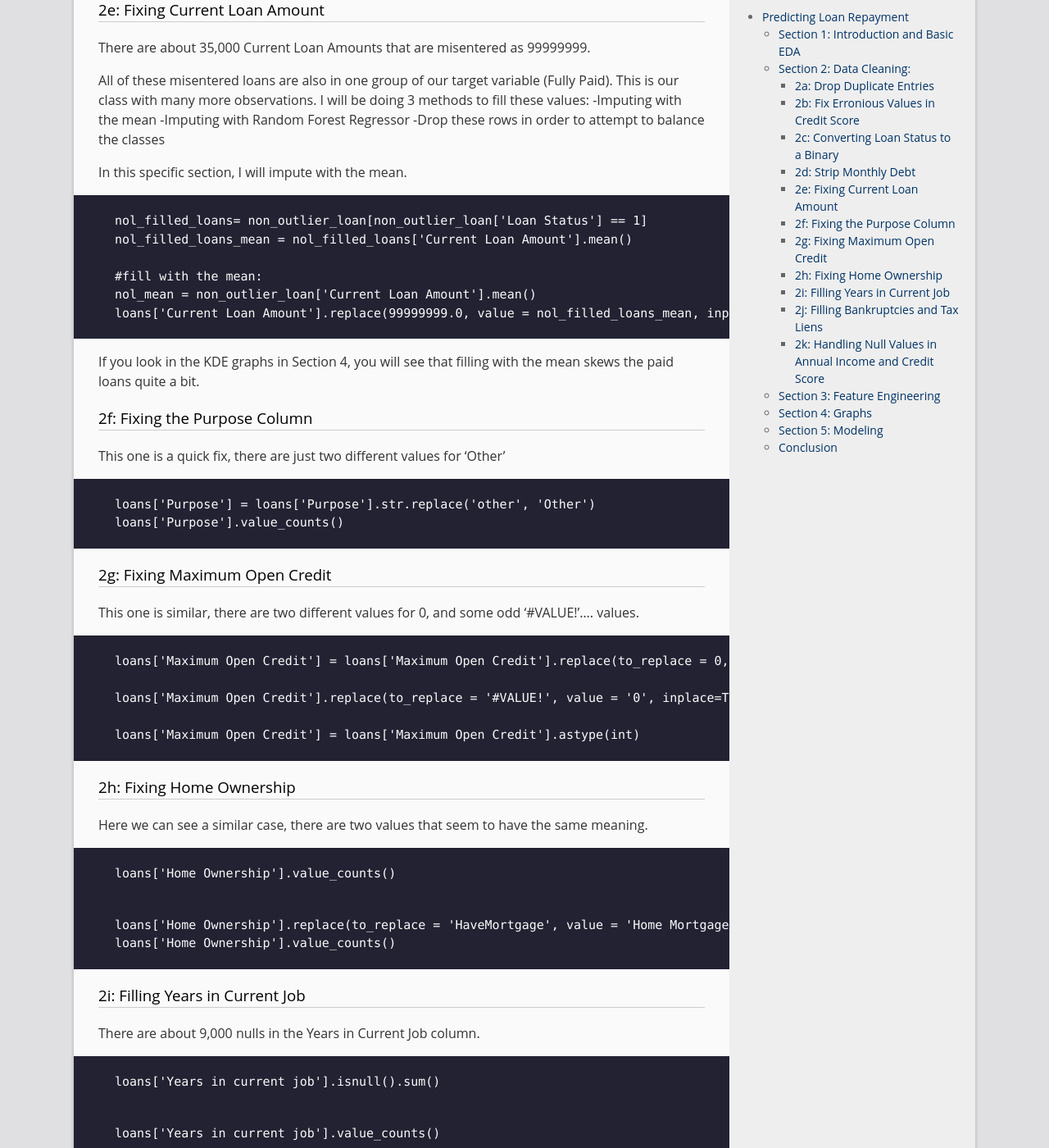
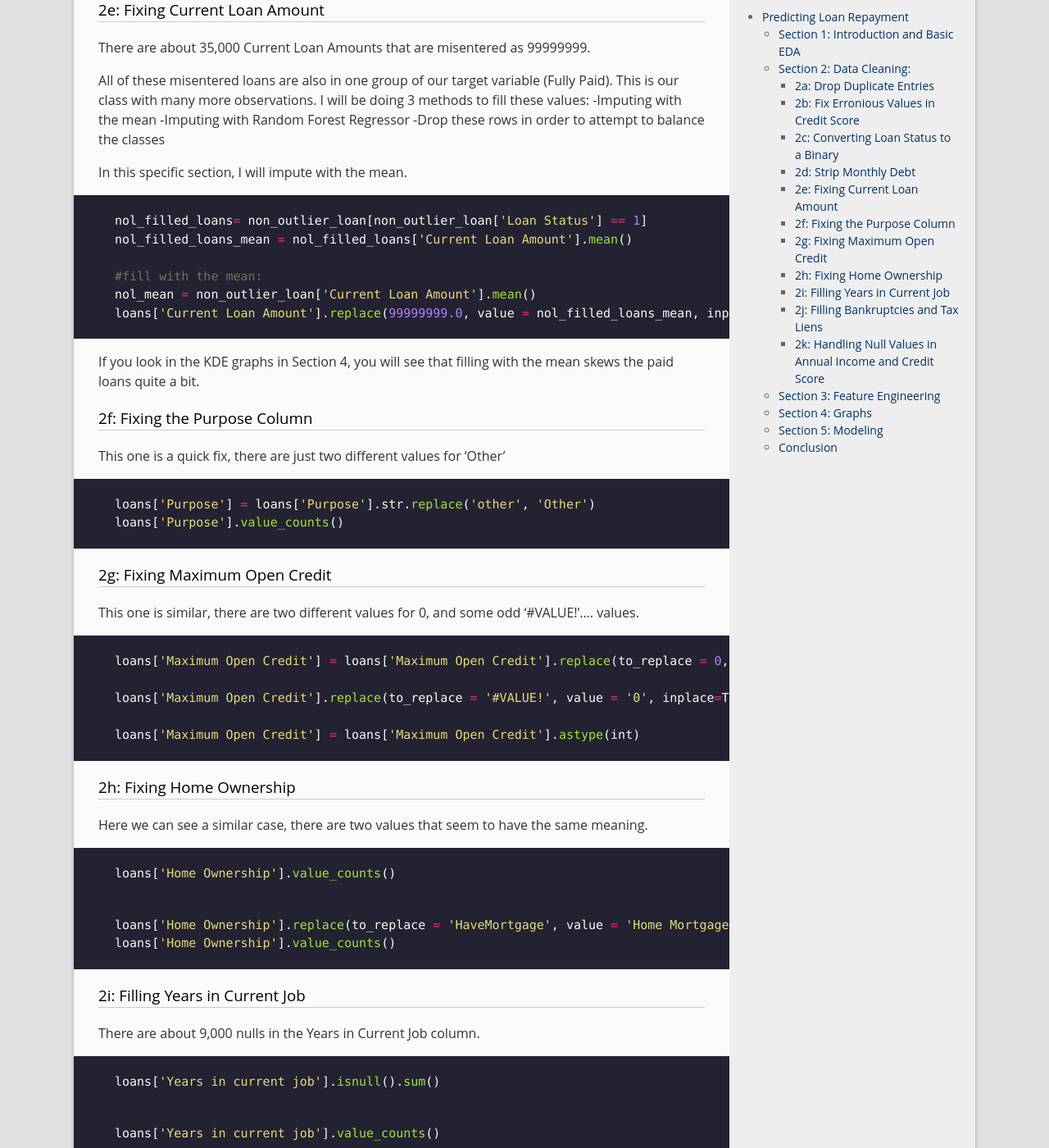
Before and after one commit to ChrisKoniniec/ChrisKoniniec.github.io, a Jekyll site: the page built from _posts/2018-12-08-Predicting-Loan-Repayment.md, in a window 1280 px wide and 1400 px high, scrolled down 2675 px. Shown: the whole window at 82% size. Built offline with Jekyll 4.4.1, drawn with Linux system fonts in a browser that asks for light colours; some of the changed text lies outside the part shown.

Commit message:
change code block formats

````diff
--- a/_posts/2018-12-08-Predicting-Loan-Repayment.md
+++ b/_posts/2018-12-08-Predicting-Loan-Repayment.md
@@ -11,7 +11,7 @@ Predicting Loan Repayment
 
 The Business case for this problem is that a bank wants us to generate a list of questions for them to ask potential customers in order to predict whether or not their loans will be repaid.
 
-```
+```python
 #import libraries
 import pandas as pd
 import numpy as np
@@ -72,7 +72,7 @@ After looking through all the variables and their types, below is a list of thin
 
 Some of these values are not just duplicates, but triplets or quadruplets, so we have to sort by LoanID when we drop them.
 
-```
+```python
 loans.drop_duplicates(subset='Loan ID', inplace = True)
 ```
 
@@ -80,7 +80,7 @@ loans.drop_duplicates(subset='Loan ID', inplace = True)
 
 We can fix this with a simple list comprehension
 
-```
+```python
 loans['Credit Score'] = [score/10 if score > 800 for score in loans['Credit Score']]
 
 loans['Credit Score'].describe()
@@ -89,13 +89,13 @@ loans['Credit Score'].describe()
 
 ### 2c: Converting Loan Status to a Binary
 
-```
+```python
 loans['Loan Status'].value_counts()
 ```
 
 Here we see that our target variable is imbalanced (there are 176,000 fully paid loans and 40,000 unpaid loans). This will create some inaccuracy in our model later. It can be (mostly)solved with undersampling the fully paid loans, or oversampling the unpaid loans. I will not be covering this approach at the current time, but I will be testing a couple different models to see how the imbalance affects our predictions.
 
-```
+```python
 loans['Loan Status'].replace(['Fully Paid', 'Charged Off'], [1,0], inplace = True)
 ```
 
@@ -104,7 +104,7 @@ loans['Loan Status'].replace(['Fully Paid', 'Charged Off'], [1,0], inplace = Tru
 
 Currently Monthly Debt has a dollar sign in the front and a comma separating the thousands place.
 
-```
+```python
 loans['Monthly Debt'].replace(to_replace=['\$',','],value=["",""],regex=True, inplace=True)
 loans['Monthly Debt'] = loans['Monthly Debt'].astype(float)
 ```
@@ -125,7 +125,7 @@ All of these misentered loans are also in one group of our target variable (Full
 
  In this specific section, I will impute with the mean.
 
-```
+```python
 nol_filled_loans= non_outlier_loan[non_outlier_loan['Loan Status'] == 1]
 nol_filled_loans_mean = nol_filled_loans['Current Loan Amount'].mean()
 
@@ -141,7 +141,7 @@ If you look in the KDE graphs in Section 4, you will see that filling with the m
 
 This one is a quick fix, there are just two different values for 'Other'
 
-```
+```python
 loans['Purpose'] = loans['Purpose'].str.replace('other', 'Other')
 loans['Purpose'].value_counts()
 ```
@@ -150,7 +150,7 @@ loans['Purpose'].value_counts()
 
 This one is similar, there are two different values for 0, and some odd '#VALUE!'.... values.
 
-```
+```python
 loans['Maximum Open Credit'] = loans['Maximum Open Credit'].replace(to_replace = 0, value = '0')
 
 loans['Maximum Open Credit'].replace(to_replace = '#VALUE!', value = '0', inplace=True)
@@ -162,11 +162,11 @@ loans['Maximum Open Credit'] = loans['Maximum Open Credit'].astype(int)
 
 Here we can see a similar case, there are two values that seem to have the same meaning.
 
-```
+```python
 loans['Home Ownership'].value_counts()
 ```
 
-```
+```python
 loans['Home Ownership'].replace(to_replace = 'HaveMortgage', value = 'Home Mortgage', inplace=True)
 loans['Home Ownership'].value_counts()
 ```
@@ -175,17 +175,17 @@ loans['Home Ownership'].value_counts()
 
 There are about 9,000 nulls in the Years in Current Job column.
 
-```
+```python
 loans['Years in current job'].isnull().sum()
 ```
 
-```
+```python
 loans['Years in current job'].value_counts()
 ```
 
 We are going to fill with '0 years' because the only thing that distinguishes the null values from non is that their Annual Income is much lower. See graph in Section 4 that shows this.
 
-```
+```python
 loans['Years in current job'].fillna(value='0 years', inplace = True)
 ```
 
@@ -193,7 +193,7 @@ loans['Years in current job'].fillna(value='0 years', inplace = True)
 
 There are only a few nulls in these categories, and 0 is an extremely common value, so filling with 0 shouldn't be a problem.
 
-```
+```python
 loans['Bankruptcies'].fillna(value=0, inplace = True)
 loans['Tax Liens'].fillna(value=0, inplace = True)
 ```
@@ -212,7 +212,7 @@ First we will define a function to prep each DataFrame. This will be useful to p
 We will assess the R^2 score and root mean squared error of each model: Linear Regression, Ridge, Lasso, and Random Forest Regressor to see which best fits.
 Spoiler alert: Random Forest works best for Credit Score and Current Loan Amount, and Linear Regression works best for Annual Income.
 
-```
+```python
 def regressprep(df):
     """Prepare a DataFrame for the Regression fill"""
 
@@ -237,7 +237,7 @@ After doing quite a bit of messy work, we have the 4 DataFrames set up for some
 ## Section 3: Feature Engineering
 ---------------------
 
-```
+```python
 df_list = [loans, df_credit_income_imputed, df_current_loans_imputed, balanced_loans]
 ```
 
````
Also changed, not shown: _posts/2018-12-07-ServiceDisruptions.md (+8 -8 lines), _posts/2018-12-21-Housing-Prices.md (+5 -5 lines).
